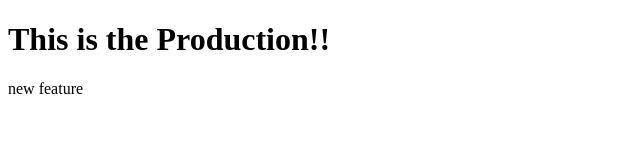
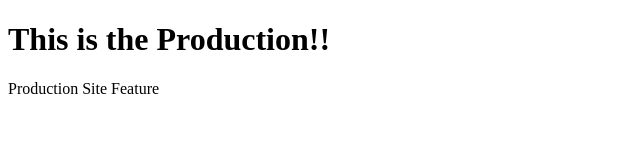
Before and after one commit to cyatsuk-ba/github-actions, a plain HTML site: page index.html in a window 1280 px wide. Shown: the whole page, without its empty margins (0-640 px from the left). Drawn offline with Linux system fonts and the light colour scheme.

Commit message:
new message

```diff
--- a/index.html
+++ b/index.html
@@ -8,6 +8,6 @@
   </head>
   <body>
 <h1>This is the Production!!</h1>
-<p>new feature</p>
+<p>Production Site Feature</p>
   </body>
 </html>
```
